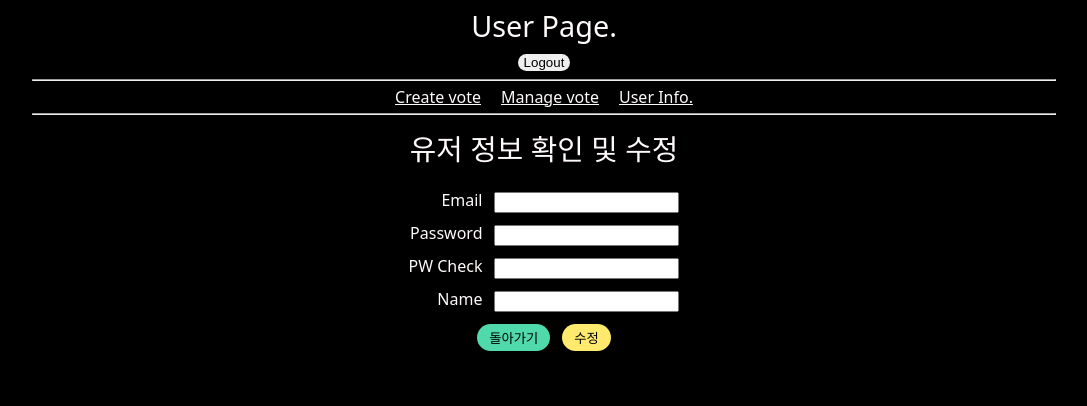
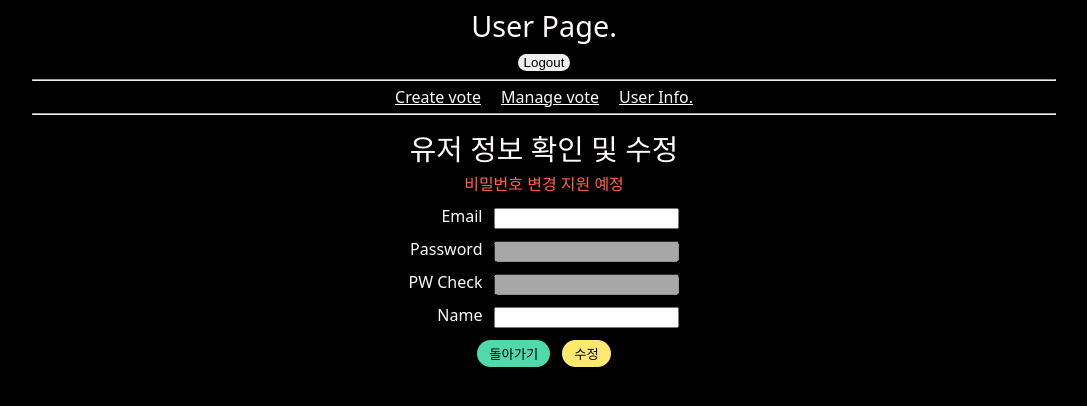
Before and after one commit to Heeja/vote-web, a React (Vite) app: page /user/userinfo in a window 1280 px wide. Shown: the top 406 px of the page, without its empty margins (96-1183 px from the left). Built offline with nearby package versions, Linux system fonts and the light colour scheme; no server answers; sample sign-in values are in the browser's storage.

Commit message:
feat: add userinfo data at userInfo page

```diff
--- a/src/routes/userinfo.tsx
+++ b/src/routes/userinfo.tsx
@@ -1,5 +1,6 @@
-import { useState } from "react";
+import { useEffect, useState } from "react";
 import styled from "styled-components";
+import firebaseSessionStorage from "../util/firebaseSessionStorage";
 
 const UserForm = styled.form`
 	display: flex;
@@ -30,7 +31,9 @@ export default function Userinfo() {
 		pwcheck: "",
 		name: "",
 	});
+	const sessionStorage = firebaseSessionStorage();
 
+	// functions
 	const onChange = (e: React.ChangeEvent<HTMLInputElement>) => {
 		const targetId = e.target.id;
 		const targetValue = e.target.value;
@@ -49,9 +52,21 @@ export default function Userinfo() {
 		}
 	};
 
+	useEffect(() => {
+		if (sessionStorage) {
+			console.log(sessionStorage);
+			setUserInfo({
+				email: sessionStorage.email,
+				pw: "",
+				pwcheck: "",
+				name: sessionStorage.displayName,
+			});
+		}
+	}, []);
 	return (
 		<>
 			<h1>유저 정보 확인 및 수정</h1>
+			<h2 style={{ color: "tomato" }}>비밀번호 변경 지원 예정</h2>
 			<br />
 			<UserForm>
 				<span>
@@ -60,11 +75,16 @@ export default function Userinfo() {
 				</span>
 				<span>
 					<label htmlFor="pw">Password</label>
-          <input type="pw" value={userInfo.pw} onChange={onChange} />
+					<input type="pw" value={userInfo.pw} onChange={onChange} disabled />
 				</span>
 				<span>
 					<label htmlFor="pwcheck">PW Check</label>
-          <input type="pwcheck" value={userInfo.pwcheck} onChange={onChange} />
+					<input
+						type="pwcheck"
+						value={userInfo.pwcheck}
+						onChange={onChange}
+						disabled
+					/>
 				</span>
 				<span>
 					<label htmlFor="name">Name</label>
```
Lines whose indentation alone changed are shown as unchanged.
